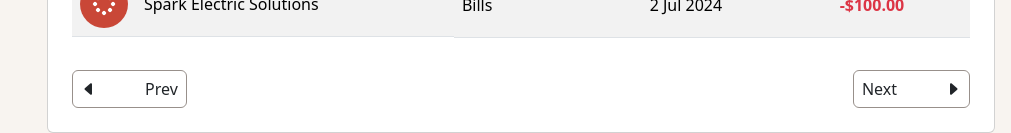
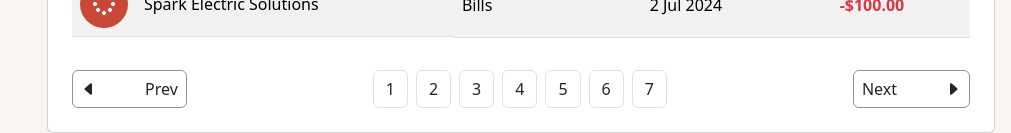
Before and after one commit to abdalsimam1-sketch/personal-finance-app, a React (Vite) app: page /transactions in a window 1280 px wide. Shown: the part 3343-3476 px from the top of the page, without its empty margins (269-1280 px from the left). Built offline with nearby package versions, Linux system fonts and the light colour scheme.

Commit message:
add : function to determine the number of pages

```diff
--- a/src/pages/Transactions.jsx
+++ b/src/pages/Transactions.jsx
@@ -105,6 +105,14 @@ export const Transactions = () => {
     return prev;
   };
   const sortedTransactions = sorting(SelectedSort);
+
+  const transactionsPerPage = 8;
+  const totalPages = Math.ceil(sortedTransactions.length / transactionsPerPage);
+
+  const pageNumbers = Array.from(
+    { length: totalPages },
+    (_, index) => index + 1,
+  );
   return (
     <div className="px-3 d-flex flex-column gap-3 container justify-content-center h-100">
       <section>
@@ -263,7 +271,13 @@ export const Transactions = () => {
               Prev
             </button>
           </div>
-          <div className="pages-section"></div>
+          <div className="pages-section d-flex gap-2">
+            {pageNumbers.map((button, index) => (
+              <button key={index} className="btn border">
+                {button}
+              </button>
+            ))}
+          </div>
           <div className="next-section">
             <button
               className="btn prev-button px-2 d-flex gap-5"
```
